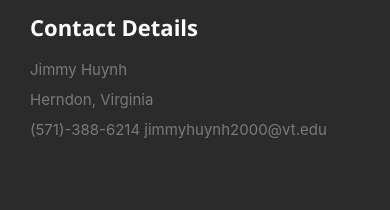
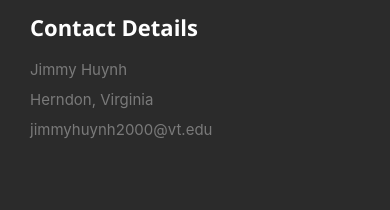
Before and after one commit to huangwai/personal_resume_website, a React (Create React App) app: page / in a window 390 px wide. Shown: the part 1180-1390 px from the top of the page. Built offline with nearby package versions, Linux system fonts and the light colour scheme.

Commit message:
removed phone number

```diff
--- a/src/resumeData.js
+++ b/src/resumeData.js
@@ -2,7 +2,7 @@ let resumeData = {
     "imagebaseurl":"https://github.com/huangwai",
     "name": "Jimmy Huynh",
     "role": "Undergraduate CS Student @ Virginia Tech",
-    "linkedinId":" (571)-388-6214 - jimmyhuynh2000@vt.edu",
+    "linkedinId":" jimmyhuynh2000@vt.edu",
     "skypeid": "Your skypeid",
     "roleDescription": " Passionate student who's looking for more opportunities software development. Been exposed to many skills including UI Developement, Data Structures, Low-Level Programming, & much more.",
     "socialLinks":[
@@ -24,7 +24,7 @@ let resumeData = {
       ],
     "aboutme":"Senior Undergraduate at Virginia Tech studying Computer Science. A hardworking and team-orientated member who is seeking to earn an internship where I can showcase my technical background to gather more experience towards my field.",
     "address":"Herndon, Virginia",
-    "website":"(571)-388-6214 jimmyhuynh2000@vt.edu",
+    "website":"jimmyhuynh2000@vt.edu",
     "education":[
       {
         "UniversityName":"Virginia Tech",
```
